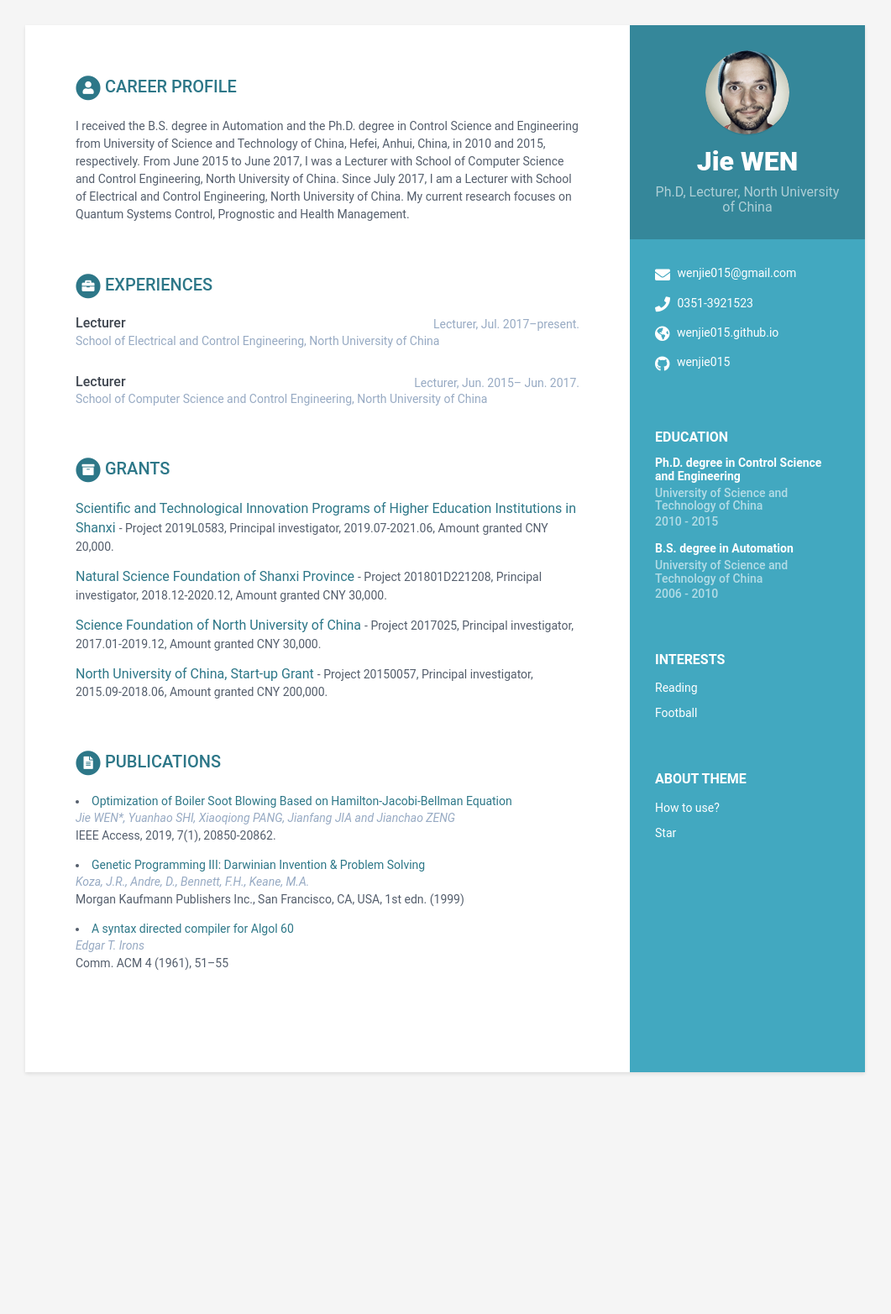
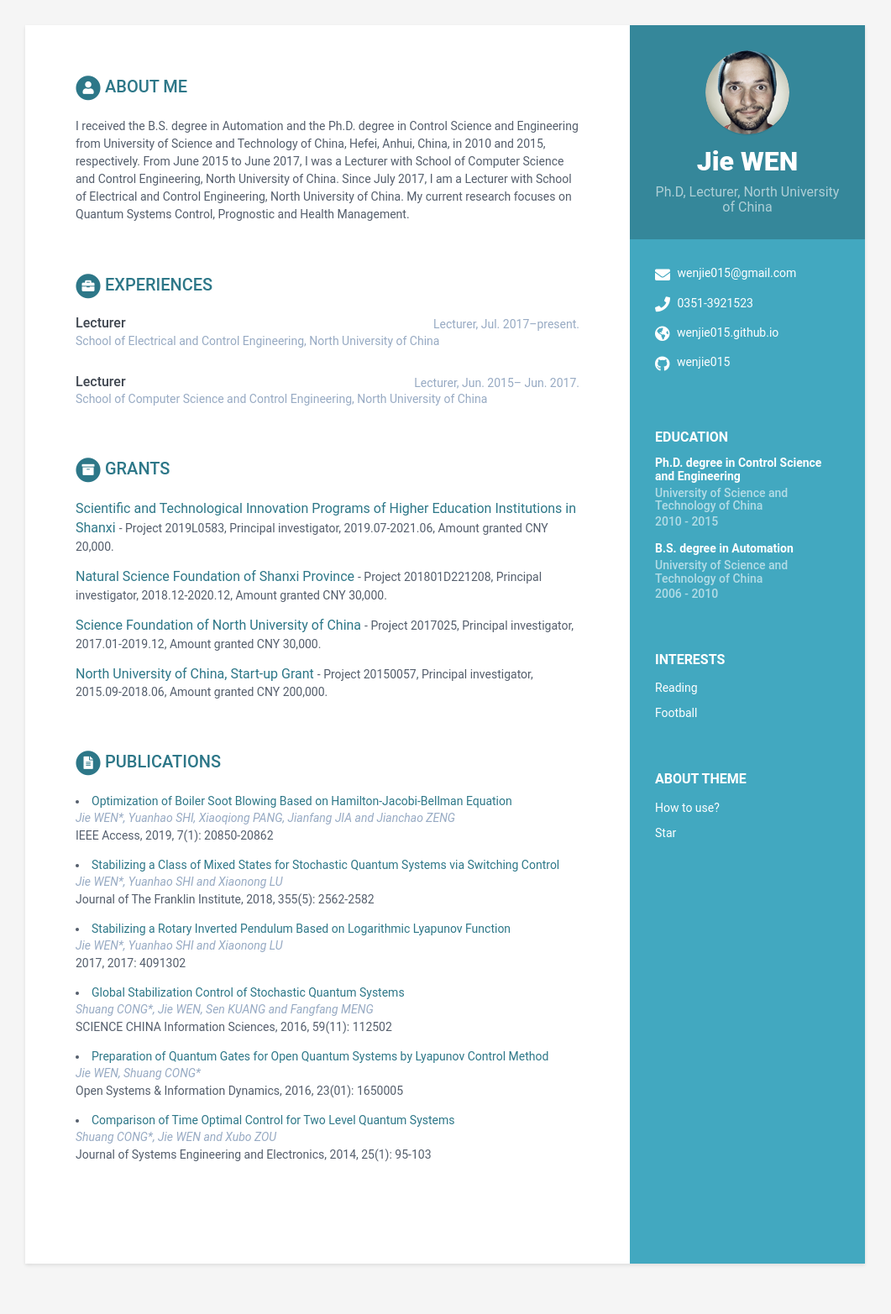
Before and after one commit to wenjie015/wenjie, a Jekyll site: the page built from index.html, in a window 1280 px wide. Shown: the whole page at 84% size, without its empty margins (110-1171 px from the left). Built offline with Jekyll 4.4.1, drawn with Linux system fonts in a browser that asks for light colours; before the commit the page ends 1337 px from its top, so only the background shows below that.

Commit message:
update 4

```diff
--- a/_data/data.yml
+++ b/_data/data.yml
@@ -23,7 +23,7 @@ sidebar:
 
 
 career-profile:
-    title: Career Profile
+    title: About Me
     summary: |
      I received the B.S. degree in Automation and the Ph.D. degree in Control Science and Engineering from University of Science and Technology of China, Hefei, Anhui, China, in 2010 and 2015, respectively. From June 2015 to June 2017, I was a Lecturer with School of Computer Science and Control Engineering, North University of China. Since July 2017, I am a Lecturer with School of Electrical and Control Engineering, North University of China. My current research focuses on Quantum Systems Control, Prognostic and Health Management.
 education:
@@ -58,17 +58,32 @@ projects:
 publications:
     title: Publications
     papers:
-      - title:  Optimization of Boiler Soot Blowing Based on Hamilton-Jacobi-Bellman Equation
+      - title: Optimization of Boiler Soot Blowing Based on Hamilton-Jacobi-Bellman Equation
         link: "#"
         authors:  Jie WEN*, Yuanhao SHI, Xiaoqiong PANG, Jianfang JIA and Jianchao ZENG
-        conference: "IEEE Access, 2019, 7(1), 20850-20862."
+        conference: "IEEE Access, 2019, 7(1): 20850-20862"
 
-      - title: "Genetic Programming III: Darwinian Invention &amp; Problem Solving"
+      - title: Stabilizing a Class of Mixed States for Stochastic Quantum Systems via Switching Control
         link: "#"
-        authors: Koza, J.R., Andre, D., Bennett, F.H., Keane, M.A.
-        conference: "Morgan Kaufmann Publishers Inc., San Francisco, CA, USA, 1st edn. (1999)"
+        authors: Jie WEN*, Yuanhao SHI and Xiaonong LU
+        conference: " Journal of The Franklin Institute, 2018, 355(5): 2562-2582"
 
-      - title: A syntax directed compiler for Algol 60
+      - title:  Stabilizing a Rotary Inverted Pendulum Based on Logarithmic Lyapunov Function
         link: "#"
-        authors: Edgar T. Irons
-        conference: "Comm. ACM 4 (1961), 51–55"
+        authors: Jie WEN*, Yuanhao SHI and Xiaonong LU
+        conference: "2017, 2017: 4091302"
+
+      - title:  Global Stabilization Control of Stochastic Quantum Systems
+        link: "#"
+        authors: Shuang CONG*, Jie WEN, Sen KUANG and Fangfang MENG
+        conference: "SCIENCE CHINA Information Sciences, 2016, 59(11): 112502"
+
+      - title:   Preparation of Quantum Gates for Open Quantum Systems by Lyapunov Control Method
+        link: "#"
+        authors:  Jie WEN, Shuang CONG*
+        conference: "Open Systems & Information Dynamics, 2016, 23(01): 1650005"
+
+      - title:    Comparison of Time Optimal Control for Two Level Quantum Systems
+        link: "#"
+        authors:  Shuang CONG*, Jie WEN and Xubo ZOU
+        conference: " Journal of Systems Engineering and Electronics, 2014, 25(1): 95-103"
```
